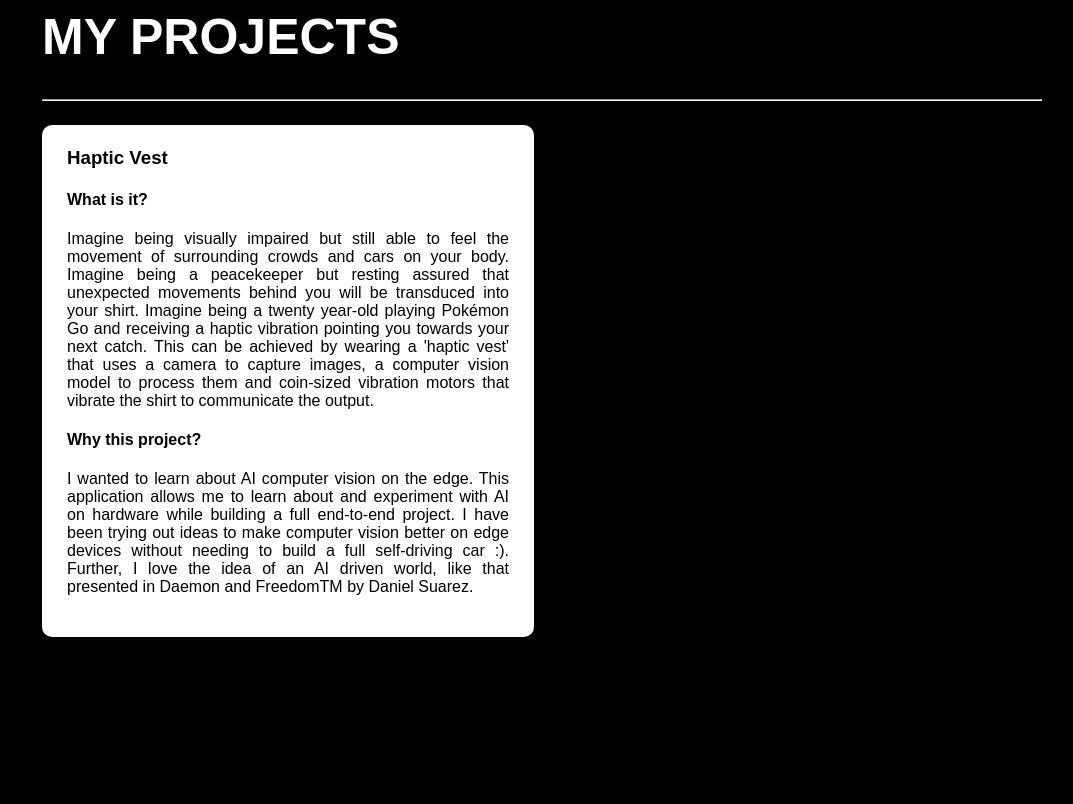
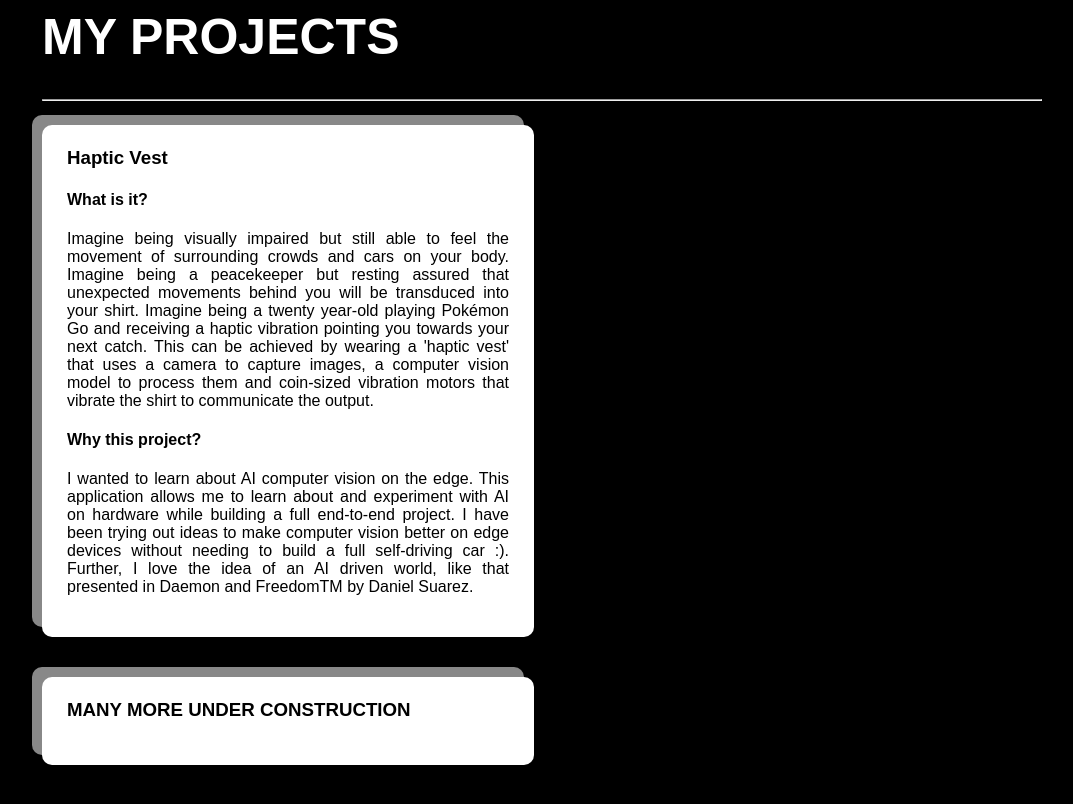
Before and after one commit to PhilipPfeffer/PhilipPfeffer.github.io, a plain HTML site: page index.html in a window 1280 px wide. Shown: the part 1500-2304 px from the top of the page, without its empty margins (98-1171 px from the left). Before the commit the page ends 2189 px from the top, so only its background shows below. Drawn offline with Linux system fonts and the light colour scheme.

Commit message:
Under contruction line + shadows

```diff
--- a/index.html
+++ b/index.html
@@ -131,6 +131,13 @@
     </div>
 </div>
 
+<div class="row">
+    <div class="column">
+        <div class="content">
+            <h3>MANY MORE UNDER CONSTRUCTION</h3>
+        </div>
+    </div>
+</div>
 
 <!-- <p style="color: white">I hate making websites.</p> -->
 <!-- END MAIN -->
--- a/style.css
+++ b/style.css
@@ -112,6 +112,7 @@ a:hover {
   border-radius: 10px;
   padding-top: 0.2em;
   text-align: justify;
+  box-shadow: -10px -10px #888888;
 }
 
 /* Responsive layout - makes a two column-layout instead of four columns */
```
